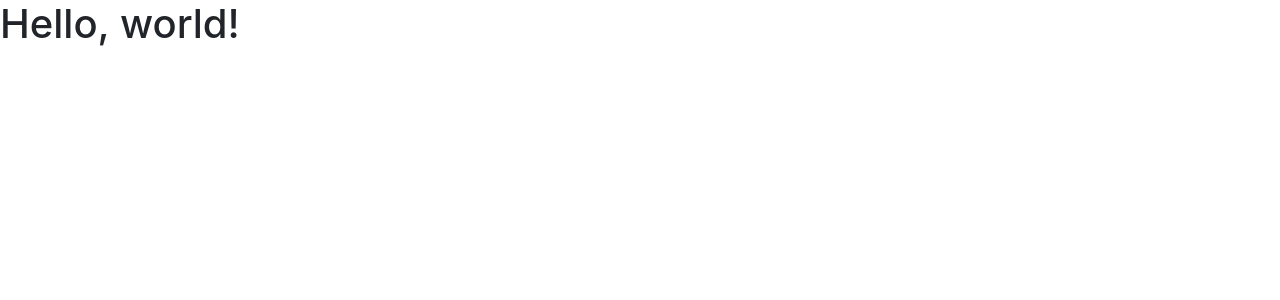
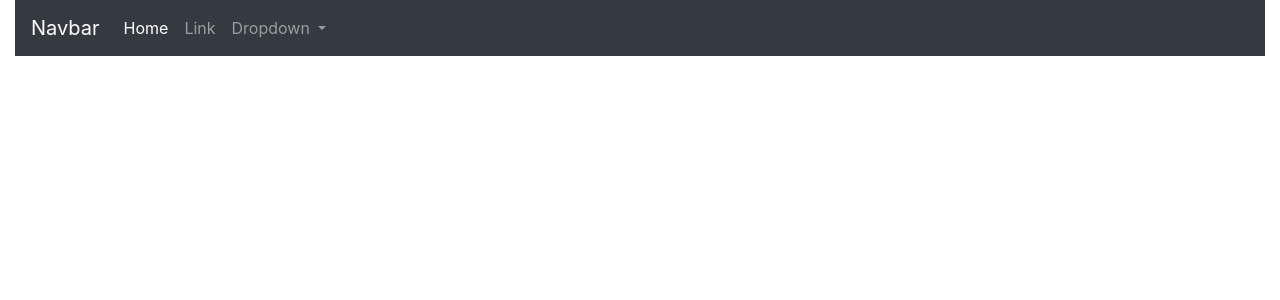
Before and after one commit to fc-santos/Voyage, a PHP site: page / in a window 1280 px wide. Shown: the top 300 px of the page. Run offline with PHP 8.4, Linux system fonts and the light colour scheme.

Commit message:
Update index.php

```diff
--- a/index.php
+++ b/index.php
@@ -1,5 +1,6 @@
 <!doctype html>
 <html lang="en">
+
 <head>
   <!-- Required meta tags -->
   <meta charset="utf-8">
@@ -10,8 +11,38 @@
 
   <title>Hello, world!</title>
 </head>
+
 <body>
-    <h1>Hello, world!</h1>
+  <div class="container-fluid">
+    <nav class="navbar navbar-expand-lg navbar-dark bg-dark">
+      <a class="navbar-brand" href="#">Navbar</a>
+      <button class="navbar-toggler" type="button" data-toggle="collapse" data-target="#navbarSupportedContent" aria-controls="navbarSupportedContent" aria-expanded="false" aria-label="Toggle navigation">
+        <span class="navbar-toggler-icon"></span>
+      </button>
+
+      <div class="collapse navbar-collapse" id="navbarSupportedContent">
+        <ul class="navbar-nav mr-auto">
+          <li class="nav-item active">
+            <a class="nav-link" href="#">Home <span class="sr-only">(current)</span></a>
+          </li>
+          <li class="nav-item">
+            <a class="nav-link" href="#">Link</a>
+          </li>
+          <li class="nav-item dropdown">
+            <a class="nav-link dropdown-toggle" href="#" id="navbarDropdown" role="button" data-toggle="dropdown" aria-haspopup="true" aria-expanded="false">
+              Dropdown
+            </a>
+            <div class="dropdown-menu" aria-labelledby="navbarDropdown">
+              <a class="dropdown-item" href="#">Action</a>
+              <a class="dropdown-item" href="#">Another action</a>
+              <div class="dropdown-divider"></div>
+              <a class="dropdown-item" href="#">Something else here</a>
+            </div>
+          </li>
+        </ul>
+      </div>
+    </nav>
+  </div>
 
   <!-- Optional JavaScript -->
   <!-- jQuery first, then Popper.js, then Bootstrap JS -->
@@ -19,4 +50,5 @@
   <script src="https://cdnjs.cloudflare.com/ajax/libs/popper.js/1.14.7/umd/popper.min.js" integrity="sha384-UO2eT0CpHqdSJQ6hJty5KVphtPhzWj9WO1clHTMGa3JDZwrnQq4sF86dIHNDz0W1" crossorigin="anonymous"></script>
   <script src="https://stackpath.bootstrapcdn.com/bootstrap/4.3.1/js/bootstrap.min.js" integrity="sha384-JjSmVgyd0p3pXB1rRibZUAYoIIy6OrQ6VrjIEaFf/nJGzIxFDsf4x0xIM+B07jRM" crossorigin="anonymous"></script>
 </body>
+
 </html>
```
Lines whose indentation alone changed are shown as unchanged.
